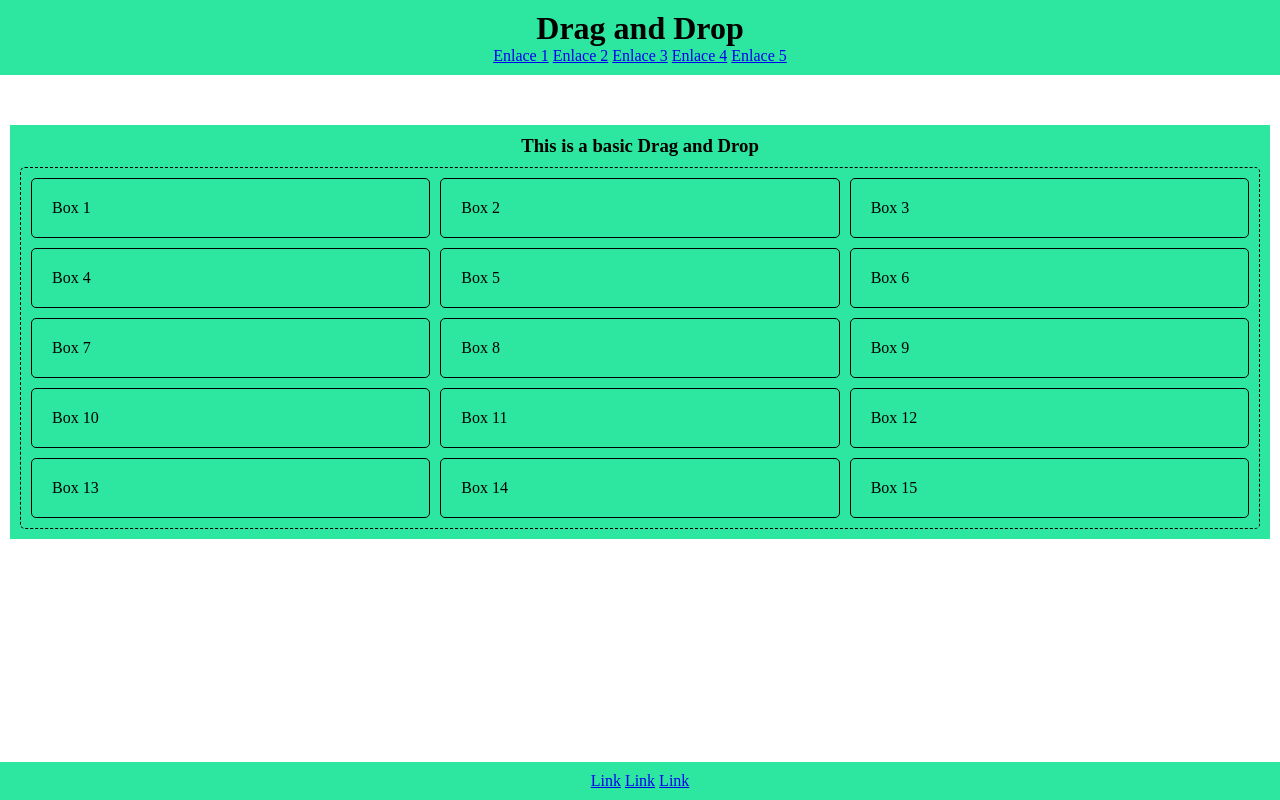
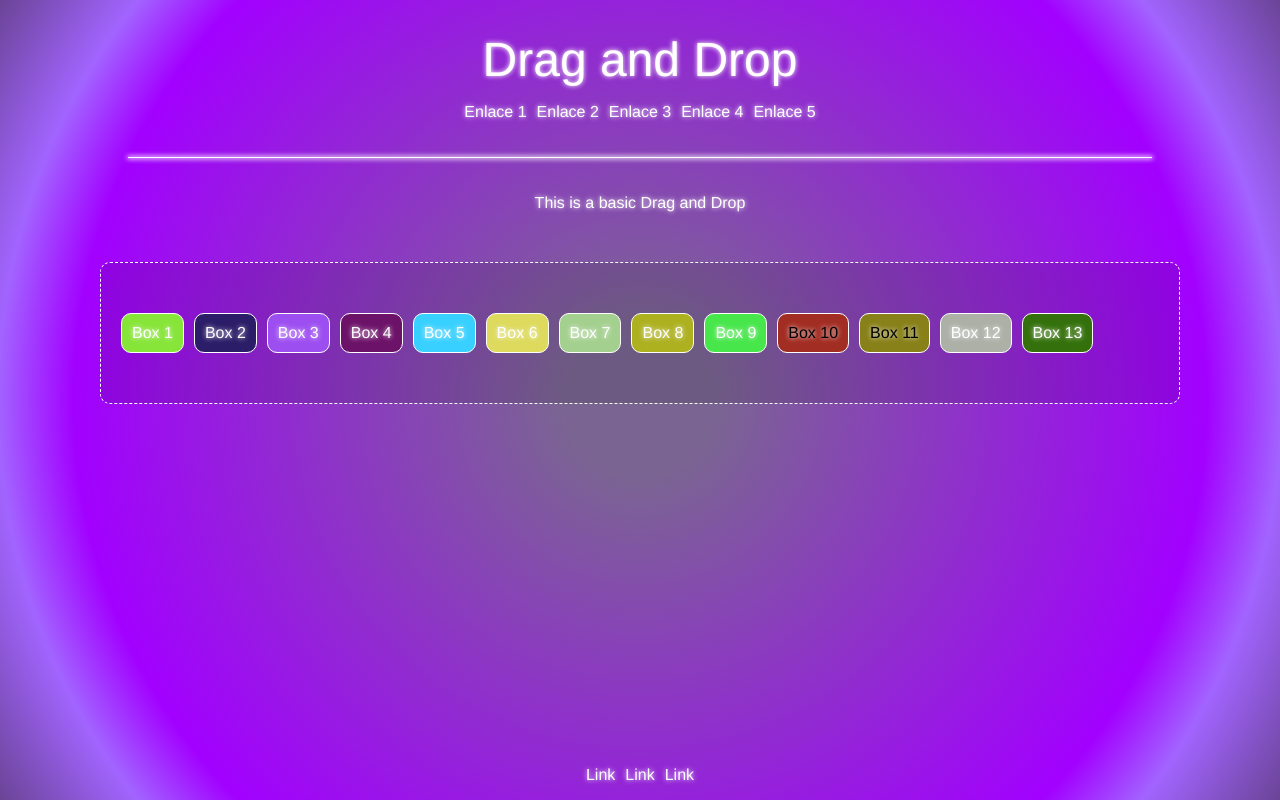
Before and after one commit to HauroDev/repaso-de-temas, a plain HTML site: page js/dragAndDrop/index.html in a window 1280 px wide. Drawn offline with Linux system fonts and the light colour scheme.

Commit message:
neon drag and drop

```diff
--- /dev/null
+++ b/js/dragAndDrop/default.css
@@ -0,0 +1,36 @@
+* {
+  min-width: 0;
+  font: inherit;
+}
+
+*,
+*::before,
+*::after {
+  box-sizing: border-box;
+}
+
+img,
+video,
+svg {
+  display: block;
+  height: auto;
+  max-width: 100%;
+}
+
+body {
+  margin: 0;
+  min-height: 100dvh;
+}
+
+h1,
+h2,
+h3,
+h4,
+h5,
+h6 {
+  text-wrap: balance;
+}
+
+p {
+  text-wrap: pretty;
+}
--- a/js/dragAndDrop/index.html
+++ b/js/dragAndDrop/index.html
@@ -5,6 +5,7 @@
   <meta charset="UTF-8">
   <meta name="viewport" content="width=device-width, initial-scale=1.0">
   <link rel="stylesheet" href="style.css">
+  <link rel="stylesheet" href="default.css">
 
   <title>Draga and Drop</title>
 </head>
@@ -26,21 +27,6 @@
         <h3>This is a basic Drag and Drop</h3>
 
         <div class="container">
-          <div class="draggable" draggable="true">Box 1</div>
-          <div class="draggable" draggable="true">Box 2</div>
-          <div class="draggable" draggable="true">Box 3</div>
-          <div class="draggable" draggable="true">Box 4</div>
-          <div class="draggable" draggable="true">Box 5</div>
-          <div class="draggable" draggable="true">Box 6</div>
-          <div class="draggable" draggable="true">Box 7</div>
-          <div class="draggable" draggable="true">Box 8</div>
-          <div class="draggable" draggable="true">Box 9</div>
-          <div class="draggable" draggable="true">Box 10</div>
-          <div class="draggable" draggable="true">Box 11</div>
-          <div class="draggable" draggable="true">Box 12</div>
-          <div class="draggable" draggable="true">Box 13</div>
-          <div class="draggable" draggable="true">Box 14</div>
-          <div class="draggable" draggable="true">Box 15</div>
 
         </div>
 
--- a/js/dragAndDrop/script.js
+++ b/js/dragAndDrop/script.js
@@ -1,5 +1,43 @@
+function randomColorHEX() {
+  const letters = '0123456789ABCDEF';
+  let color = '#';
+  for (let i = 0; i < 6; i++) {
+    color += letters[Math.floor(Math.random() * 16)];
+  }
+  return color;
+}
+
+function textWhiteOrBlack(color) {
+  if (typeof color !== 'string') {
+    return null;
+  }
+
+  const r = parseInt(color.substring(1, 2), 16);
+  const g = parseInt(color.substring(3, 2), 16);
+  const b = parseInt(color.substring(5, 2), 16);
+  const yiq = (r * 299 + g * 587 + b * 114) / 1000;
+  return yiq < 128 ? 'black' : 'white';
+}
+
+const fragment = document.createDocumentFragment();
+const container = document.querySelector('.container');
+
+for (let i = 0; i < Math.random() * 10 + 10; i++) {
+  const div = document.createElement('div');
+  let backgroundColor = randomColorHEX();
+  let textColor = textWhiteOrBlack(backgroundColor);
+
+  div.classList.add('draggable');
+  div.draggable = true;
+  div.textContent = 'Box ' + (i + 1);
+  div.style.backgroundColor = randomColorHEX();
+  div.style.color = textColor;
+  fragment.appendChild(div);
+}
+
+container.appendChild(fragment);
+
 const draggables = document.querySelectorAll('.draggable');
-const containers = document.querySelectorAll('.container');
 
 draggables.forEach((draggable) => {
   draggable.addEventListener('dragstart', () => {
@@ -20,32 +58,36 @@ draggables.forEach((draggable) => {
   });
 });
 
-containers.forEach((container) => {
-  // calculate over a draggable element without dragging class
 container.addEventListener('dragover', (event) => {
   event.preventDefault();
 
-    const draggable = document.querySelector('.dragging');
+  const dragging = container.querySelector('.dragging');
   const overElement = container.querySelector('.dragging-over');
 
-    if (draggable === overElement) {
+  if (dragging.isSameNode(overElement)) {
     return;
   }
 
-    if (!overElement || !draggable) {
+  if (!overElement || !dragging) {
     return;
   }
 
+  const draggingRect = dragging.getBoundingClientRect();
   const overRect = overElement.getBoundingClientRect();
-    const draggableRect = draggable.getBoundingClientRect();
 
-    if (
-      draggableRect.top < overRect.top ||
-      draggableRect.left > overRect.left
-    ) {
-      container.insertBefore(draggable, overElement);
-    } else {
-      container.insertBefore(draggable, overElement.nextSibling);
+  if (draggingRect.x < overRect.x) {
+    overElement.after(dragging);
+  }
+
+  if (draggingRect.x > overRect.x) {
+    overElement.before(dragging);
+  }
+
+  if (draggingRect.y < overRect.y) {
+    overElement.after(dragging);
+  }
+
+  if (draggingRect.y > overRect.y) {
+    overElement.before(dragging);
   }
 });
-});
--- a/js/dragAndDrop/style.css
+++ b/js/dragAndDrop/style.css
@@ -1,60 +1,84 @@
 * {
-  margin: 0;
+  --purple-violet: radial-gradient(
+    circle,
+    rgb(122, 101, 146) 10%,
+    rgb(162, 0, 255) 75%,
+    rgb(162, 100, 255) 85%,
+    rgb(106, 68, 150) 100%
+  );
+  text-align: center;
+}
+
+header {
+  display: flex;
+  flex-direction: column;
+  align-items: center;
+}
+
+header::after {
+  content: '';
+  width: 80%;
+  border-bottom: 1px solid white;
+  box-shadow: 0 0 5px 1px white;
+  margin-top: 20px;
+  margin-bottom: 20px;
+}
+
+ul {
+  display: flex;
+  flex-flow: row wrap;
+  gap: 10px;
+  list-style-type: none;
   padding: 0;
-  box-sizing: border-box;
-  --bg-color-block: #2de69f;
+
+  li {
+    display: inline-block;
+  }
 }
 
 body {
   display: flex;
-  flex-flow: column nowrap;
-  height: 100vh;
+  flex-direction: column;
+  background-image: var(--purple-violet);
+  color: white;
+  text-shadow: 0 0 5px white;
+  font: 16px Helvetica, Arial, sans-serif;
 }
 
-main {
-  flex-grow: 1;
-  display: flex;
-  flex-direction: column;
-  margin-top: 20px;
-  margin-bottom: 20px;
+h1 {
+  font-size: 48px;
+  margin-bottom: 0;
+}
 
-  section {
-    margin: 10px;
-    background-color: var(--bg-color-block, green);
-    padding: 10px;
+a {
+  color: inherit;
+  text-decoration: none;
 
-    article {
-      display: grid;
-      grid-template-columns: repeat(2, 1fr);
-      grid-template-rows: repeat(2, auto);
-      gap: 10px;
-
-      h3 {
-        grid-column: 1 / 3;
-        text-align: center;
-      }
-    }
+  &:hover {
+    color: purple;
+    transition-duration: 100ms;
   }
 }
 
 .container {
-  grid-column: 1/3;
-  display: grid;
-  grid-template-columns: repeat(3, 1fr);
-  align-items: center;
-  border: 1px dashed black;
-  border-radius: 5px;
-  padding: 10px;
+  display: flex;
+  flex-flow: row wrap;
+  margin: 50px 100px;
+  padding: 50px 20px;
+  border: 1px dashed white;
+  border-radius: 10px;
+
+  background-color: rgba(0, 0, 0, 0.1);
   gap: 10px;
 }
 
 .draggable {
-  display: block;
-  padding: 20px;
-  border: 1px solid black;
-  border-radius: 5px;
+  padding: 10px;
+  border: 1px solid white;
+  border-radius: 10px;
   cursor: move;
-  transition-duration: 200ms;
+  user-select: none;
+  text-shadow: 0 0 5px inherit;
 }
 
 .dragging {
@@ -62,28 +86,12 @@ main {
   transition-duration: 200ms;
 }
 
-.dragging-over {
-  background-color: red;
-  transition-duration: 200ms;
-}
-
-header {
-  text-align: center;
-  margin-bottom: 20px;
-  background-color: var(--bg-color-block, green);
-  padding: 10px;
+main {
+  flex: 1 1 0;
 }
 
 footer {
-  text-align: center;
-  background-color: var(--bg-color-block, green);
-  padding: 10px;
+  display: flex;
+  justify-content: center;
+  align-items: center;
 }
-
-ul {
-  list-style-type: none;
-
-  li {
-    display: inline;
-  }
-}
```
Lines whose indentation alone changed are shown as unchanged.
